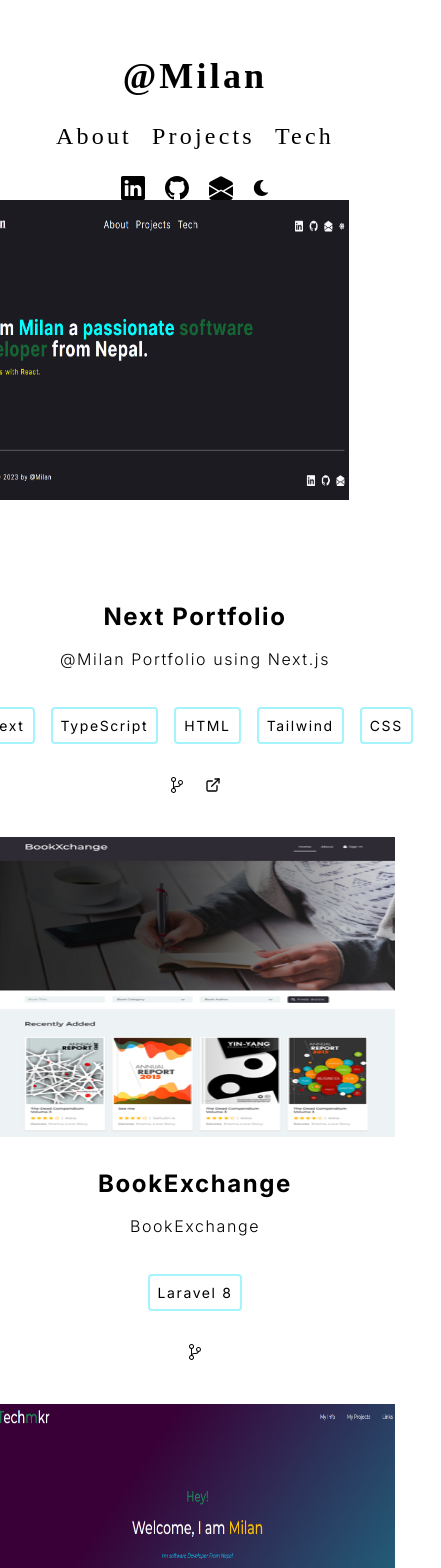
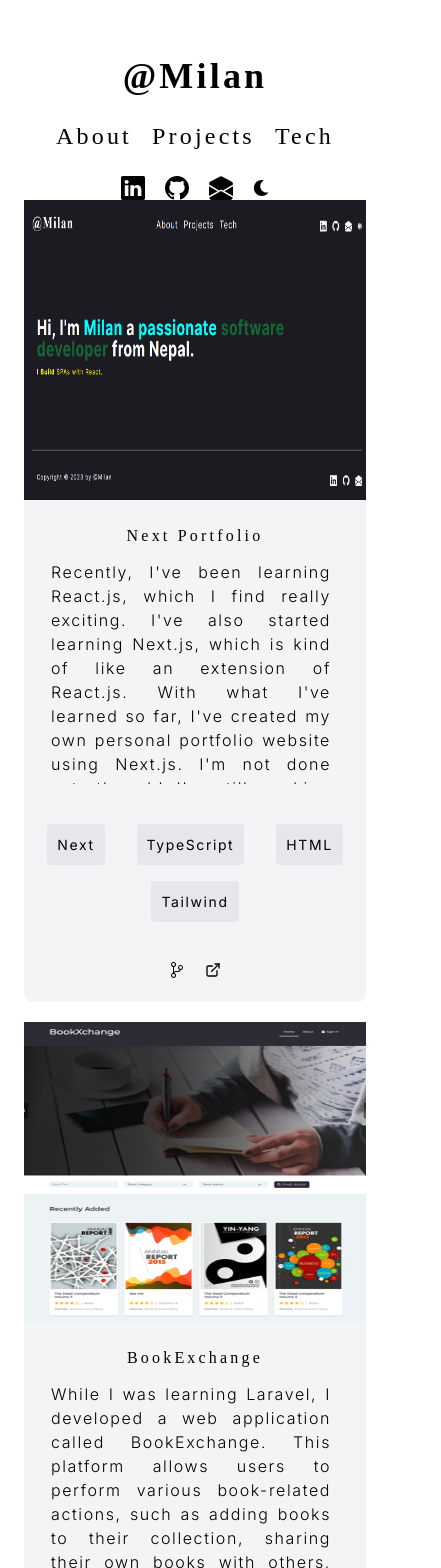
Before and after one commit to MILAN88888/nextjs-portfolio, a Next.js app: page /projects in a window 390 px wide. Shown: the top 1568 px of the page, 441 px wide, since content can reach past the window. Built offline with nearby package versions, Linux system fonts and the light colour scheme.

Commit message:
Fix - Design and responsive issue

```diff
--- a/components/ProjectItem.tsx
+++ b/components/ProjectItem.tsx
@@ -10,33 +10,35 @@ export function ProjectItem() {
   return (
     <>
       {PROJECT_LIST.map((item) => (
-        <div key={item.id}>
+        <div key={item.id} className="bg-gray-100 dark:bg-gray-200 text-black dark:text-white rounded-lg">
           <figure>
-            <div className="aspect-[12/9.2] w-full">
+            <div className="w-full">
               <Image
                 className="project-image"
                 src={item.images}
                 alt={item.title}
-                width={400}
+                width={450}
                 height={100}
                 priority
               />
             </div>
           </figure>
 
-          <div className="flex-[2] px-5 py-6 text-center flex flex-col gap-10">
-            <header className="flex-1 flex items-center justify-start flex-col gap-3">
-              <h3 className="text-2xl font-bold">{item.title}</h3>
-              <p className="leading-7 font-light">{item.description}</p>
+          <div className="py-6 text-center flex flex-col gap-10">
+            <header className="flex items-center justify-start flex-col gap-3">
+              <h3 className="xl:text-2xl font-semi-bold sm:text-xl title">{item.title}</h3>
+              <div className="w-72 xl:w-96 text-justify h-56 overflow-y-auto pr-2">
+			  <p className="font-light dark:text-black">{item.description}</p>
+			  </div>
             </header>
 
             <footer className="flex flex-col gap-10">
               {!!item.stack.length && (
-                <div className="flex-center flex-wrap gap-4">
+                <div className="flex justify-center flex-wrap xl:flex xl:justify-center xl:flex-wrap gap-4">
                   {item.stack.map((tag: any) => (
                     <span
                       key={tag}
-                      className="mx-2 p-2 text-sm leading-normal rounded border-2 border-cyan-200"
+                      className="mx-2 p-2 text-sm leading-normal rounded border-2 bg-gray-200 "
                     >
                       {tag}
                     </span>
--- a/constants/ProjectList.tsx
+++ b/constants/ProjectList.tsx
@@ -1,8 +1,8 @@
 export const PROJECT_LIST = [
-	{ id: "1", description: "@Milan Portfolio using Next.js", images: "/images/project/nextjsportfolio.png",liveUrl:"https://www.milankumarchaudhary.com.np/", repoUrl:"https://github.com/MILAN88888/nextjs-portfolio",stack:['Next', 'TypeScript','HTML','Tailwind', 'CSS', ], title:'Next Portfolio' },
-	{ id: "2", description: "BookExchange", images: "/images/project/bookexchange.png",liveUrl:"", repoUrl:"https://github.com/MILAN88888/Laravel-BookXchange",stack:['Laravel 8'], title:'BookExchange' },
-	{ id: "3", description: "Milan Portfolio using React", images: "/images/project/reactportfolio.png",liveUrl:"https://techmkr.netlify.app", repoUrl:"https://github.com/MILAN88888/techmkrr.github.io",stack:['React','HTML','CSS'], title:'React Portfolio' },
-	{ id: "4", description: "Employee Management System", images: "/images/project/ems.png",liveUrl:"", repoUrl:"https://github.com/MILAN88888/EMS",stack:['HTML','CSS','PHP','jQuery-Ajax', 'MYSQL'], title:'Employee Management System' },
-	{ id: "4", description: "Quotes, Alarm and Js Calculator", images: "/images/project/calculator.png",liveUrl:"https://milan88888.github.io/Js_calculator/index.html", repoUrl:"https://github.com/MILAN88888/Js_calculator",stack:['HTML','CSS', 'JavaScript'], title:'Quotes, Alarm and Js Calculator' },
-	{ id: "4", description: "Library Management System", images: "/images/project/libraryms.png",liveUrl:"", repoUrl:"",stack:['HTML','CSS','PHP', 'MYSQL'], title:'Library Management System' },
+	{ id: "1", description: "Recently, I've been learning React.js, which I find really exciting. I've also started learning Next.js, which is kind of like an extension of React.js. With what I've learned so far, I've created my own personal portfolio website using Next.js. I'm not done yet, though! I'm still working on it and adding new things to it whenever I have some free time.", images: "/images/project/nextjsportfolio.png",liveUrl:"https://www.milankumarchaudhary.com.np/", repoUrl:"https://github.com/MILAN88888/nextjs-portfolio",stack:['Next', 'TypeScript','HTML','Tailwind', ], title:'Next Portfolio' },
+	{ id: "2", description: "While I was learning Laravel, I developed a web application called BookExchange. This platform allows users to perform various book-related actions, such as adding books to their collection, sharing their own books with others, requesting books from fellow users, and borrowing books from the community.", images: "/images/project/bookexchange.png",liveUrl:"", repoUrl:"https://github.com/MILAN88888/Laravel-BookXchange",stack:['Laravel 8', 'Blade', 'HTML', 'CSS'], title:'BookExchange' },
+	{ id: "3", description: "One day, I found out about React, which seemed interesting, so I started learning it. I got good at it and decided to make my portfolio using React. I made my portfolio using React successfully. Afterward, I learned about Next.js and started using it, but my journey into web development started with React.", images: "/images/project/reactportfolio.png",liveUrl:"https://techmkr.netlify.app", repoUrl:"https://github.com/MILAN88888/techmkrr.github.io",stack:['React','HTML','CSS'], title:'React Portfolio' },
+	{ id: "4", description: "This is an Employee Management System project that I developed while learning AJAX. I completed this project as a practice exercise, and I utilized AJAX extensively to ensure that there was no need for page reloading. The project includes features such as user registration, login, employee listing, deletion, and updating, all of which are seamlessly handled through AJAX requests.", images: "/images/project/ems.png",liveUrl:"", repoUrl:"https://github.com/MILAN88888/EMS",stack:['PHP','jQuery-Ajax', 'MYSQL'], title:'Employee Management System' },
+	{ id: "4", description: "When I first began my journey into learning JavaScript, I embarked on two hands-on learning projects. The first project was an Add Todos list, and the second project was a JavaScript calculator.I also created repositories for these projects and hosted them online. You can find the code and view the projects using the following links.", images: "/images/project/calculator.png",liveUrl:"https://milan88888.github.io/Js_calculator/index.html", repoUrl:"https://github.com/MILAN88888/Js_calculator",stack:['HTML','CSS', 'JavaScript'], title:'Quotes, Alarm and Js Calculator' },
+	{ id: "4", description: "During my 6th semester of Engineering, my friend Nikhil Basur and I collaborated on a Database Management System (DBMS) mini project. This project spanned a duration of six months. For this project, we utilized HTML, CSS, PHP, and MySQL technologies. We also made use of software tools like XAMPP for server hosting and the Sublime Text editor for coding.", images: "/images/project/libraryms.png",liveUrl:"", repoUrl:"",stack:['HTML','CSS','PHP', 'MYSQL'], title:'Library Management System' },
 ];
```
